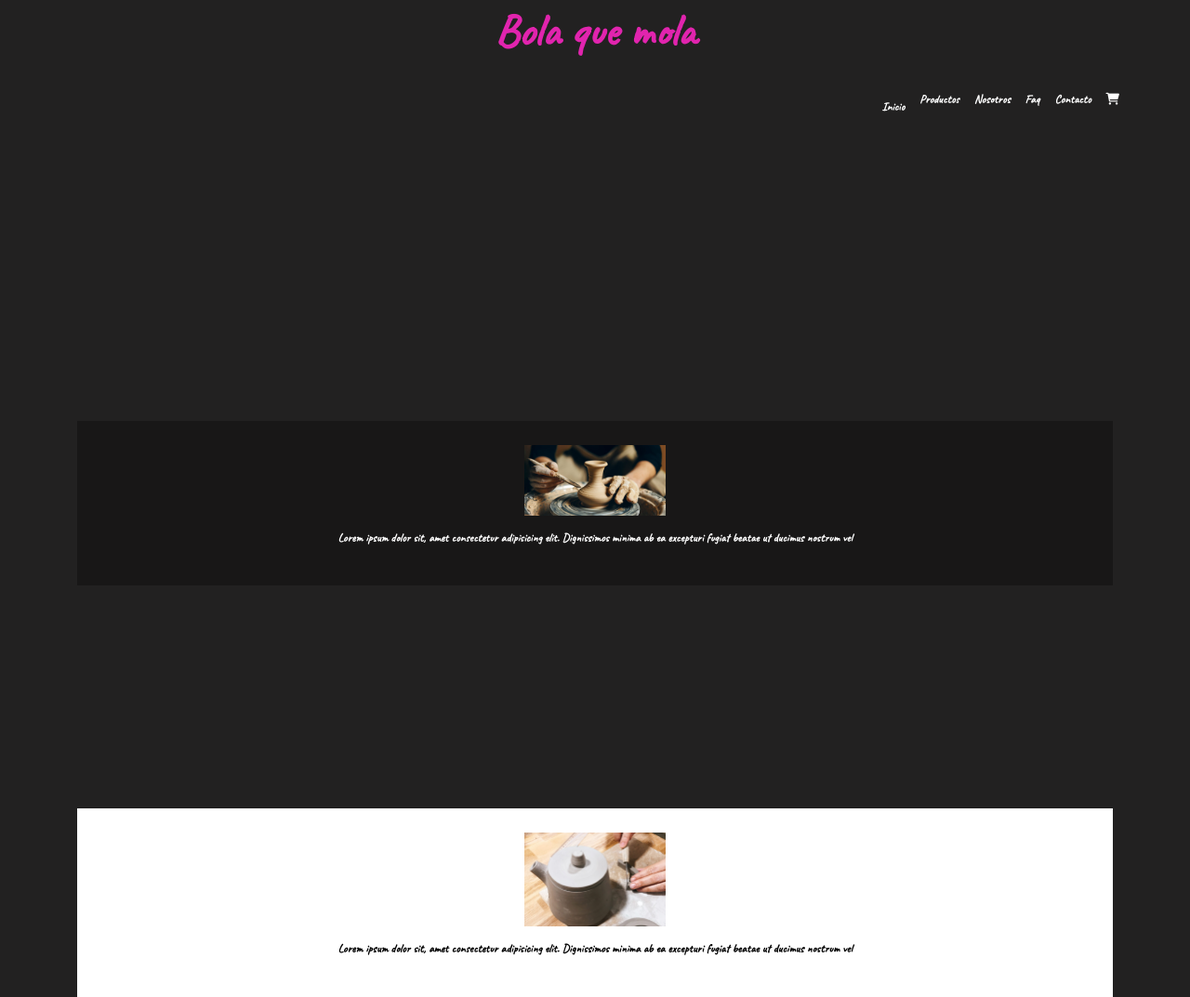
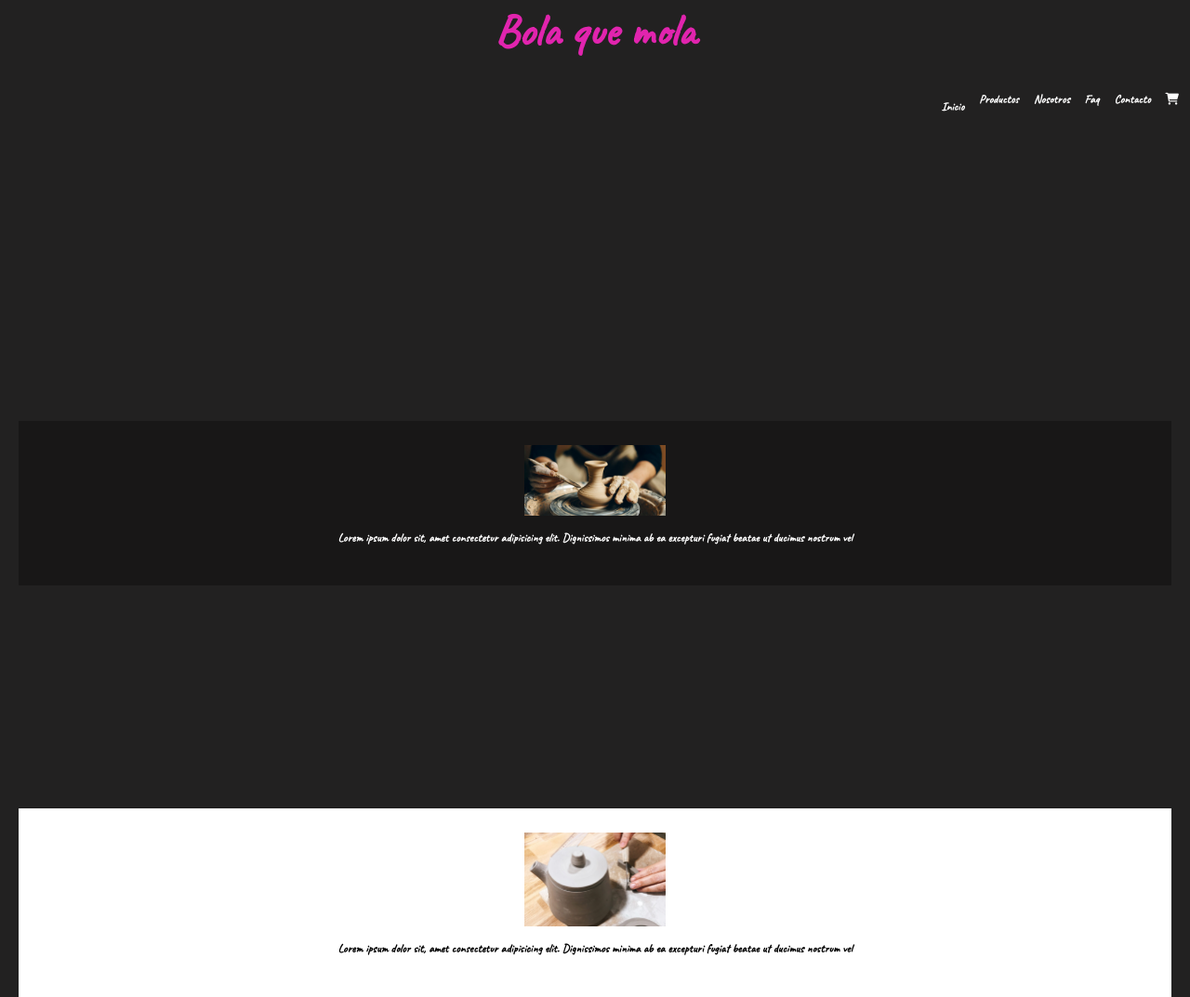
Before and after one commit to urielae/Entrega-Final-Desarrollo-Web, a plain HTML site: page index.html in a window 1280 px wide. Shown: the top 1073 px of the page at 93% size. Drawn offline with nearby package versions, Linux system fonts and the light colour scheme.

Commit message:
Cambio y modificación en containers

```diff
--- a/css/style.css
+++ b/css/style.css
@@ -40,10 +40,9 @@ body {
   font-weight: bold;
 }
 
-.container {
+.container-fluid {
   margin: 0 auto;
   max-width: 1320px;
-  width: 80%;
 }
 
 /* NAV LIST */
@@ -349,10 +348,6 @@ body {
 /*MOBILE FIRST*/
 
 @media screen and (min-width: 320px) and (max-width: 1330px) {
-  .container {
-    width: 90%;
-  }
-
   .title {
     font-size: 3rem;
   }
--- a/index.html
+++ b/index.html
@@ -24,7 +24,7 @@
     <title>Bola Que Mola</title>
   </head>
   <body>
-    <div class="container">
+    <div class="container-fluid">
       <header>
         <a class="title" href="index.html">Bola que mola</a>
         <nav>
@@ -44,7 +44,7 @@
       </header>
     </div>
     <main class="main_section">
-      <div class="container">
+      <div class="container-fluid">
         <!--Insertar pensamiento/frase de Bola que mola sobre la ceramica/más 3 fotos-->
         <div class="first__section">
           <img
@@ -88,7 +88,7 @@
       </div>
     </main>
     <footer>
-      <div class="container">
+      <div class="container-fluid">
         <div class="footer_page">
           <div class="footer__icons">
             <a href="#"><i class="fa-brands fa-instagram"></i></a>
```
Also changed, not shown: contacto.html (+3 -3 lines), faq.html (+3 -3 lines), nosotros.html (+3 -3 lines), productos.html (+3 -3 lines).
